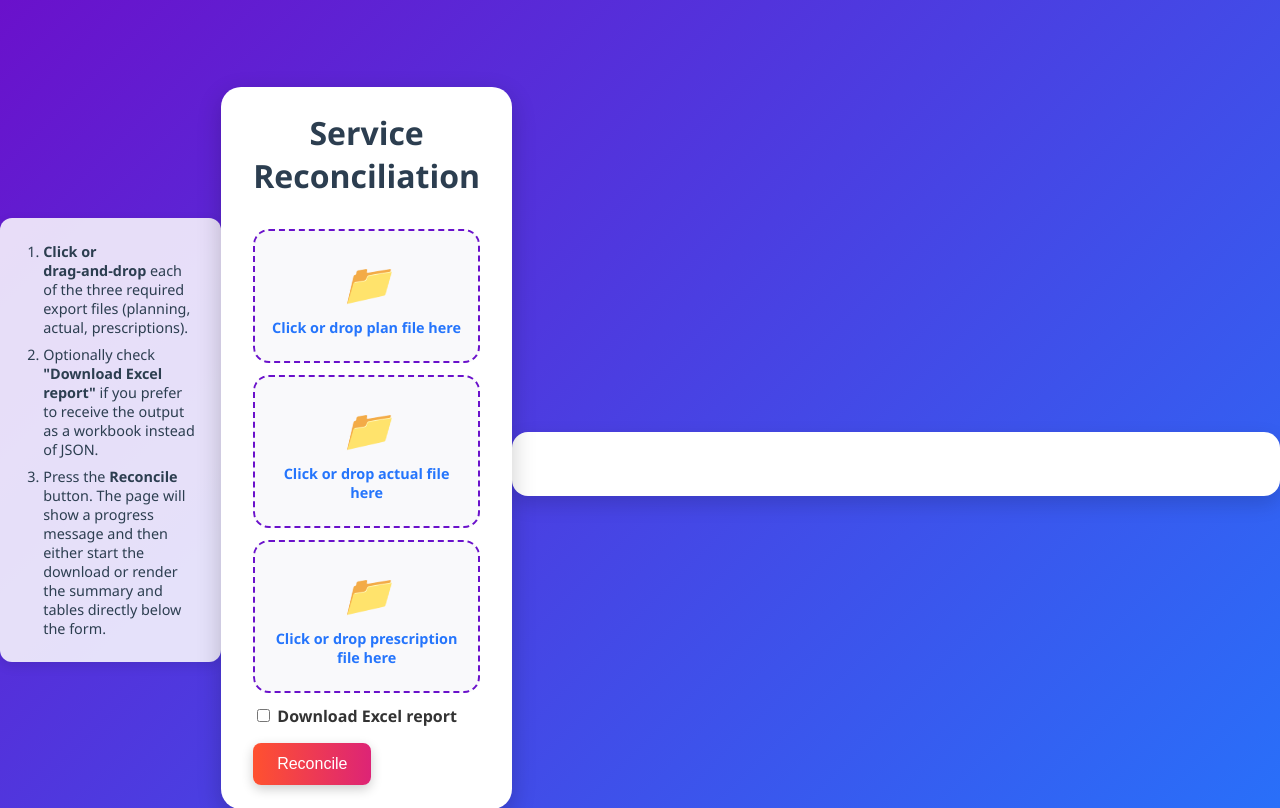
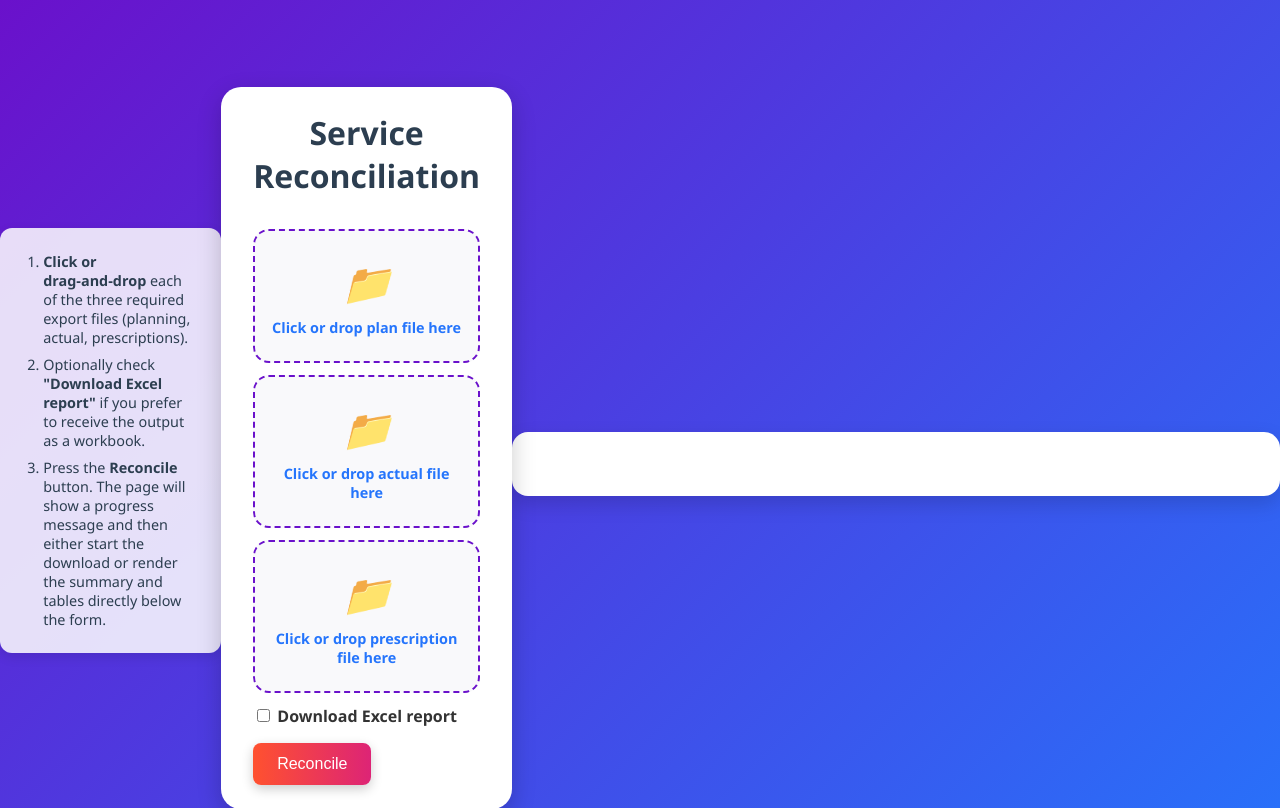
Before and after one commit to juanfelipe-dev/HelvetiCare-Reconcile, a FastAPI app: page / in a window 1280 px wide. Shown: the top 808 px of the page. Run offline with FastAPI, Linux system fonts and the light colour scheme.

Commit message:
fix description

```diff
--- a/app/templates/index.html
+++ b/app/templates/index.html
@@ -11,7 +11,7 @@
         <div class="instructions">
             <ol>
                 <li><strong>Click or drag‑and‑drop</strong> each of the three required export files (planning, actual, prescriptions).</li>
-                <li>Optionally check <strong>"Download Excel report"</strong> if you prefer to receive the output as a workbook instead of JSON.</li>
+                <li>Optionally check <strong>"Download Excel report"</strong> if you prefer to receive the output as a workbook.</li>
                 <li>Press the <strong>Reconcile</strong> button. The page will show a progress message and then either start the download or render the summary and tables directly below the form.</li>
             </ol>
         </div>
```
